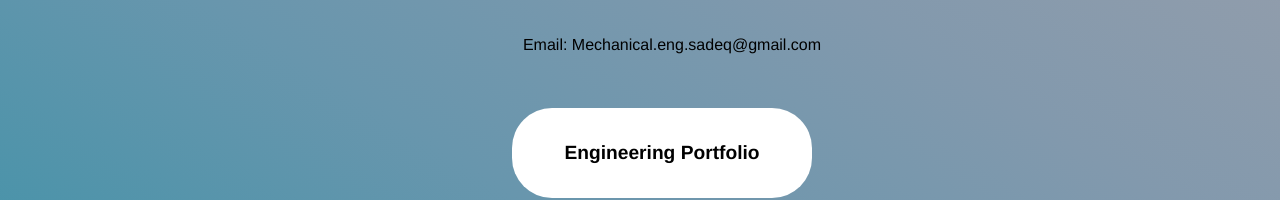
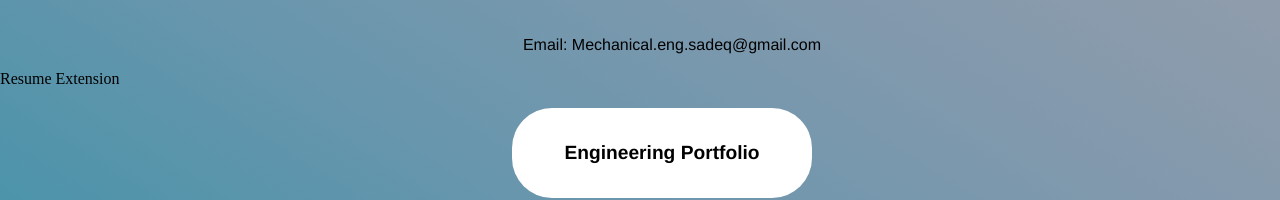
Before and after one commit to sasa908/SpaceLink-Website, a plain HTML site: page index.html in a window 1280 px wide. Shown: the part 129-329 px from the top of the page. Drawn offline with Linux system fonts and the light colour scheme.

Commit message:
Update index.html

```diff
--- a/index.html
+++ b/index.html
@@ -14,5 +14,8 @@ Engineering Portfolio
 <button2 type="button2" onclick="window.open('https://www.linkedin.com/in/sarah-sadeq-a29a8122b','_blank')">
 LinkedIn
 </button2>
+<button3 type="button3" onclick="window.open('https://drive.google.com/file/d/15ZVzi051PTZCVQKU2VYi_AVomPA-wT-z/view?usp=sharing','_blank')">
+Resume Extension
+</button3>
 </body>
 </html>
```
